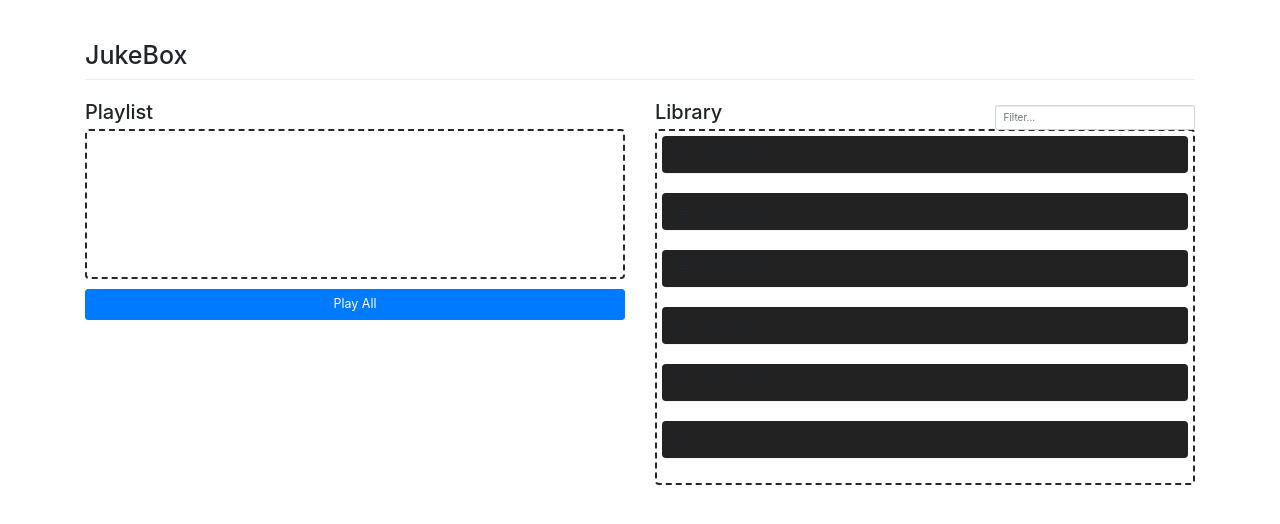
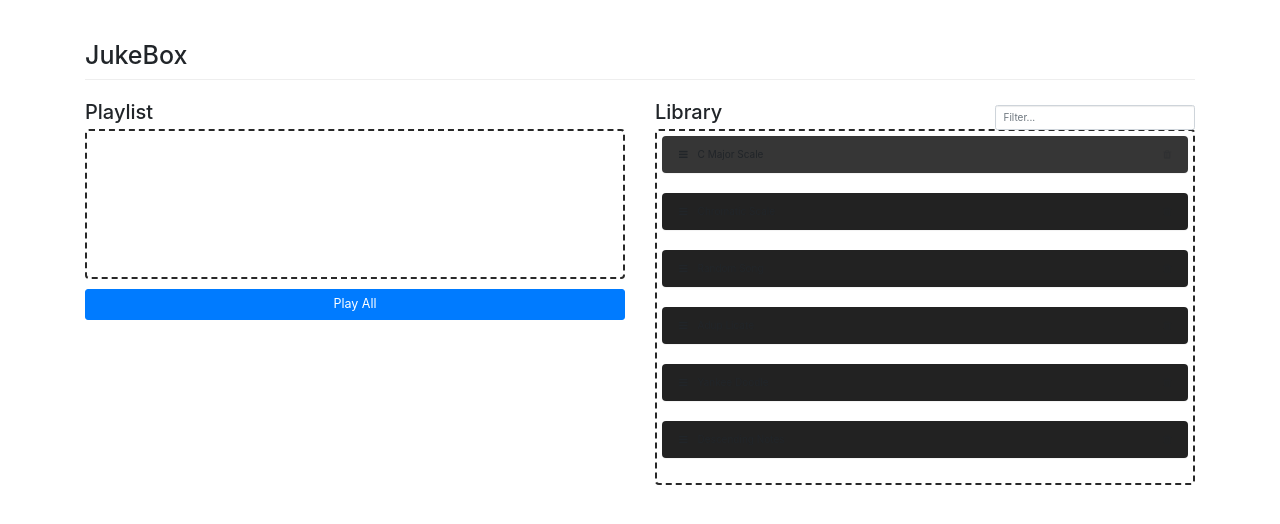
Before and after one commit to ndovu/assn_jukebox_4, a plain HTML site: page index.html in a window 1280 px wide. In both pictures the pointer is over the item "C Major Scale". Drawn offline with nearby package versions, Linux system fonts and the light colour scheme.

Commit message:
added hover over background color change for the songs in the library

```diff
--- a/app.css
+++ b/app.css
@@ -42,6 +42,10 @@ li .fa-trash:hover {
   opacity: 1;
 }
 
+#library-list li:hover {
+  background-color: #363636;
+}
+
 li .notes {
   margin-left: 22px;
   margin-top: 10px;
```
